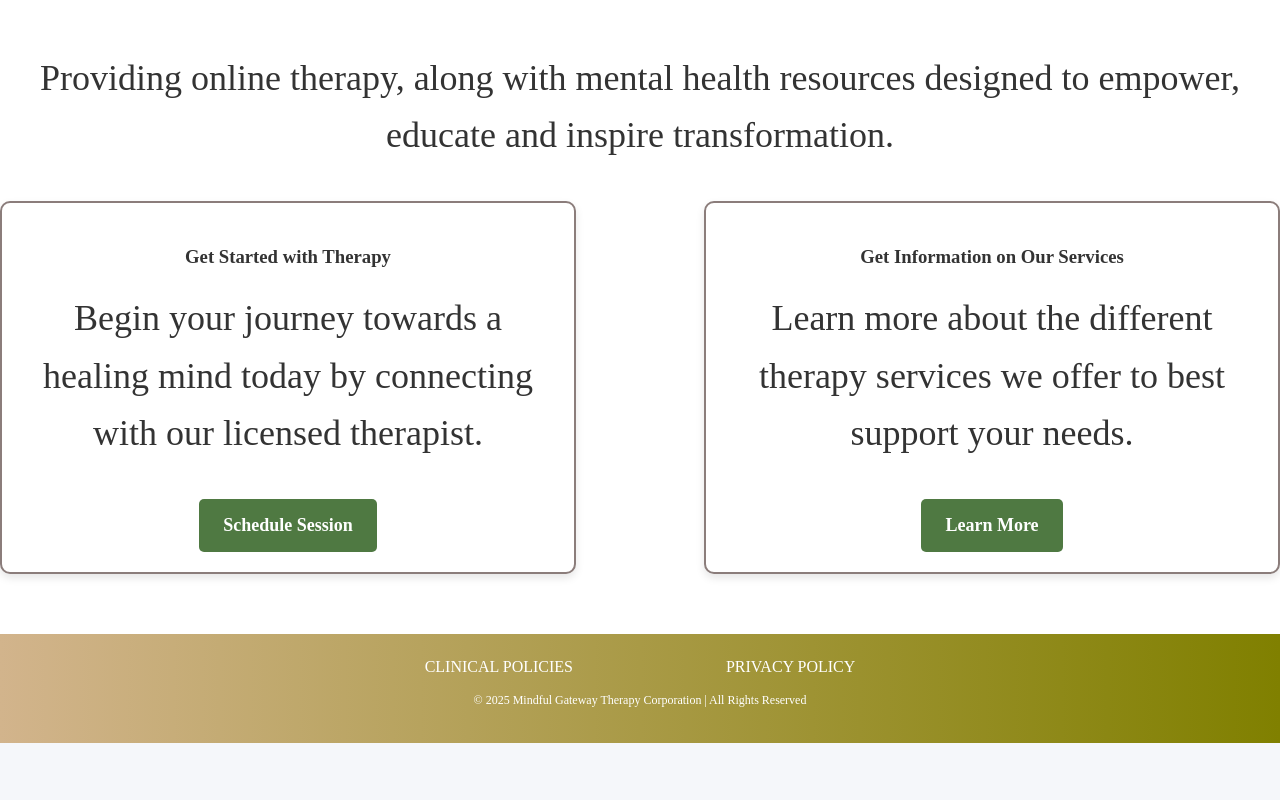
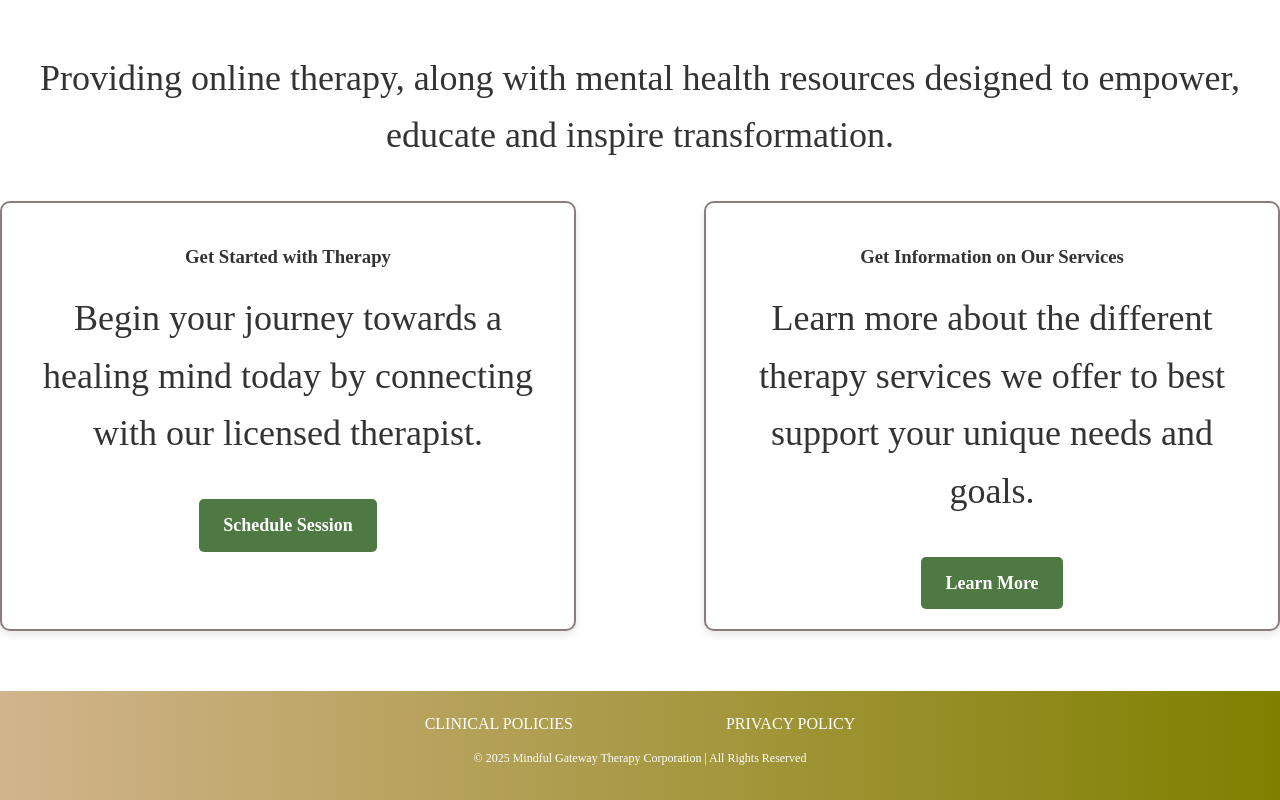
Before and after one commit to JWeeks90038/mindful-gateway-therapy, a website: page index.html in a window 1280 px wide. Shown: the part 878-1678 px from the top of the page. Before the commit the page ends 1621 px from the top, so only its background shows below. Drawn offline with Linux system fonts and the light colour scheme.

Commit message:
Update support section wording for clarity and completeness

```diff
--- a/index.html
+++ b/index.html
@@ -73,7 +73,7 @@
         </div>
         <div class="support-box">
             <h3>Get Information on Our Services</h3>
-            <p>Learn more about the different therapy services we offer to best support your needs.</p>
+            <p>Learn more about the different therapy services we offer to best support your unique needs and goals.</p>
             <a href="services.html" class="learn-more-btn">Learn More</a>
         </div>
     </section>
```
